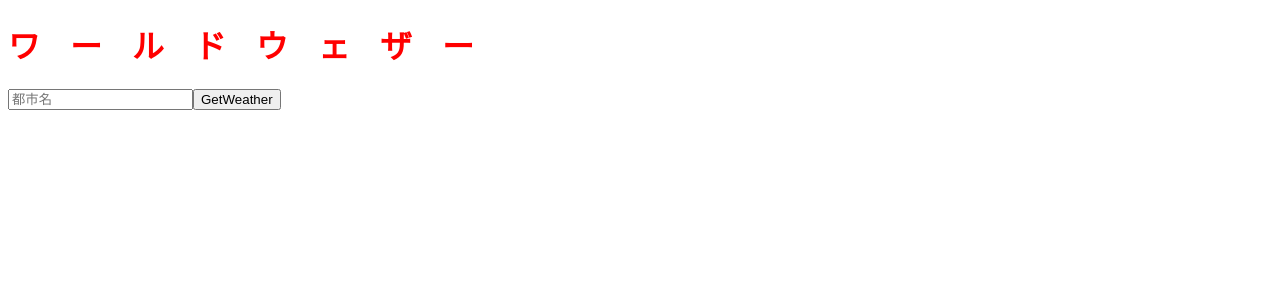
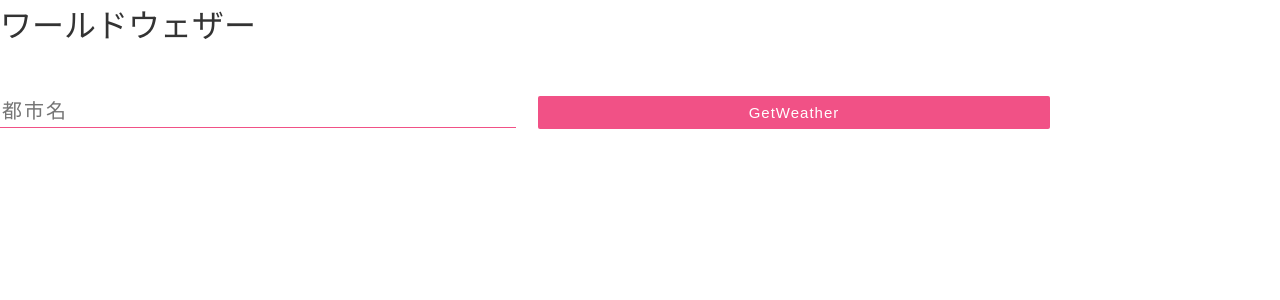
Before and after one commit to Hiratto/react-typescript-weather-app04, a React (Create React App) app: page / in a window 1280 px wide. Shown: the top 300 px of the page. Built offline with nearby package versions, Linux system fonts and the light colour scheme.

Commit message:
最終調整

```diff
--- a/src/App.css
+++ b/src/App.css
@@ -1,5 +1,127 @@
+@import url('https://fonts.googleapis.com/css2?family=Noto+Sans+JP&display=swap');
+@import url('https://fonts.googleapis.com/css2?family=Raleway&display=swap');
 
-.test {
-  letter-spacing: 30px;
-  color: red;
+html {
+    font-size: 62.5%;
 }
+
+body {
+    font-family: 'Raleway','Noto Sans JP', sans-serif;
+    font-weight: 400;
+    font-size: 1.6rem;
+    font-display: swap;
+    color: #333;
+    margin: 0;
+    padding: 0;
+}
+
+/* App.js */
+.wrapper {
+   width: 100vw;
+   height: 100vh;
+   background-color: aqua;
+   display: flex;
+   justify-content: center;
+   align-items: center;
+   background: url("./background-image.jpg") center center no-repeat;
+   background-size: cover;
+}
+
+.container {
+    width: 50vw;
+    text-align: center;
+    padding: 40px 20px;
+    border-radius: 15px;
+    backdrop-filter: blur(20px);
+    box-shadow: 4px 4px 13px 5px rgba(0,0,0,0.25);
+}
+@media only screen and (max-width: 700px) {
+    .container{
+        width: 80vw;
+    }
+}
+
+/* Title.js */
+h1 {
+    font-weight: 400;
+    margin: 0px 0 50px;
+}
+
+/* Form.js */
+input[type="text"] {
+    background-color: transparent;
+    border: 0;
+    border-bottom: solid 1px #f15186;
+    width: 40%;
+    padding-bottom: 4px;
+    color: #fff !important;
+    font-weight: lighter;
+    letter-spacing: 2px;
+    margin-bottom: 30px;
+    margin-right: 20px;
+    font-size: 20px;
+}
+
+button {
+    width: 40%;
+    border: 0;
+    padding: 8px 20px;
+    margin: 0 2px;
+    border-radius: 2px;
+    letter-spacing: 1px;
+    font-size: 1.5rem;
+    cursor: pointer;
+    background-color: #f15186;
+    color: #fff;
+}
+
+button:hover {
+    opacity: 0.9
+}
+
+*:focus {
+    outline: none;
+}
+
+/* Results.js */
+.results-city {
+    font-size: 4rem;
+}
+
+.results-country {
+    font-size: 2rem;
+}
+
+.results-temp {
+    font-size: 6rem;
+    margin: 10px 0;
+    color: #f15186;
+}
+
+.results-temp > span {
+    font-size: 3rem;
+    color: #333;
+}
+
+.results-condition {
+    display: flex;
+    align-items: center;
+    justify-content: center;
+    font-size: 2.5rem;
+}
+
+/* Loading.js */
+.loading {
+    border: 4px solid #f15186;
+    border-top: 4px solid #ffffff;
+    border-radius: 50%;
+    width: 40px;
+    height: 40px;
+    margin: auto;
+    animation: spin 2s linear infinite;
+}
+
+@keyframes spin {
+    0% { transform: rotate(0deg); }
+    100% { transform: rotate(360deg); }
+}
--- a/src/App.tsx
+++ b/src/App.tsx
@@ -21,9 +21,9 @@ function App() {
     conditionText: "",
     icon: ""
   });
-  const getWeather = (e: any) => {
+  const getWeather = (e: React.FormEvent<HTMLFormElement>) => {
     e.preventDefault();
-    fetch("https://api.weatherapi.com/v1/current.json?key=c89708ff6e9a4a3b8e3111851222104&q=${city}&aqi=no")
+    fetch(`https://api.weatherapi.com/v1/current.json?key=c89708ff6e9a4a3b8e3111851222104&q=${city}&aqi=no`)
     .then( res => res.json())
     .then(data => {
       setResults({
--- a/src/components/Form.tsx
+++ b/src/components/Form.tsx
@@ -1,13 +1,13 @@
 type FormPropsType = {
   setCity: React.Dispatch<React.SetStateAction<string>>;
-  getWeather: (e: any) => void;
+  getWeather: (e: React.FormEvent<HTMLFormElement>) => void;
 }
 
 const Form = ( props: FormPropsType ) => {
   return (
-    <form>
+    <form onSubmit={props.getWeather}>
       <input type="text" name="city" placeholder="都市名" onChange={e => props.setCity(e.target.value)}/>
-      <button type="submit" onClick={props.getWeather}>GetWeather</button>
+      <button type="submit">GetWeather</button>
     </form>
     );
   };
```
